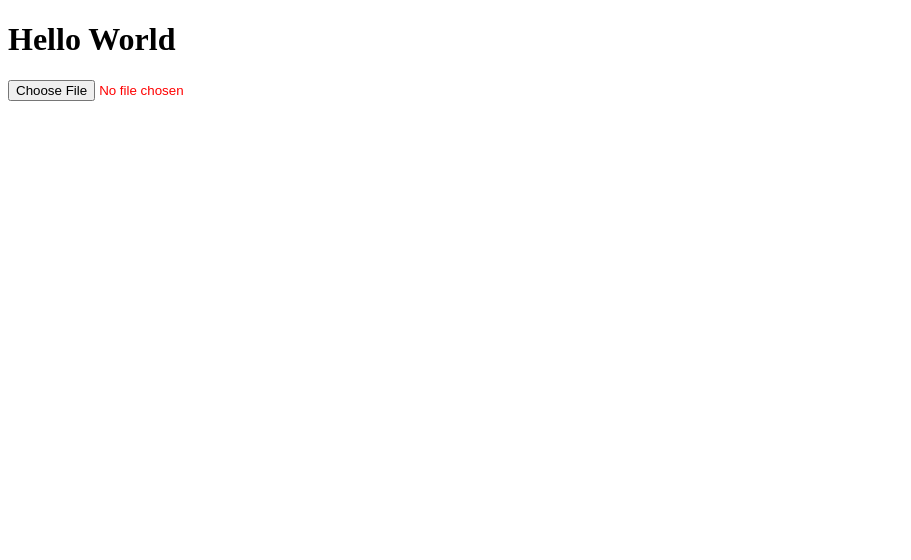
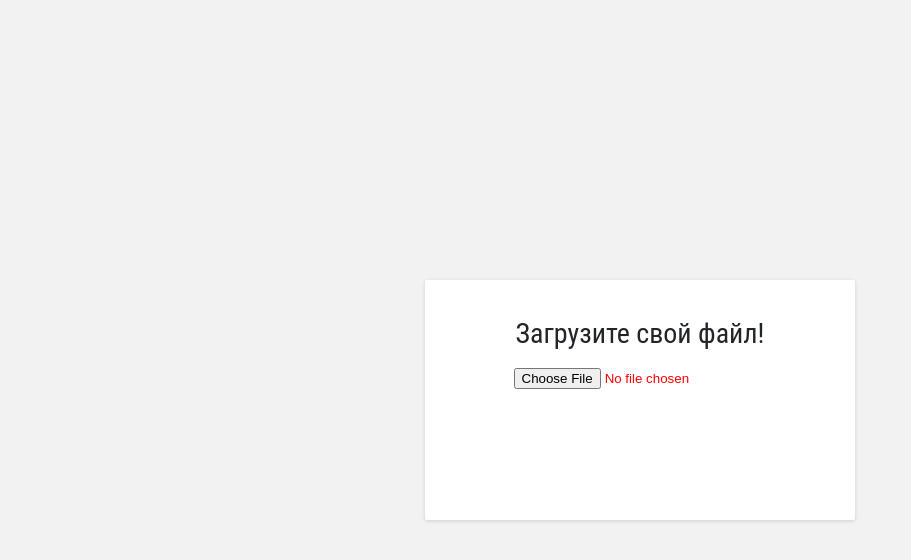
Before and after one commit to Baka9k/touch-instinct-test-task, a React app: page / in a window 1280 px wide. Shown: the top 560 px of the page, without its empty margins (0-911 px from the left). Built offline with nearby package versions, Linux system fonts and the light colour scheme; the HTML template or start-up script is replaced by a standard one.

Commit message:
Add styles for body

```diff
--- a/src/components/App.jsx
+++ b/src/components/App.jsx
@@ -1,13 +1,20 @@
 import React from 'react'
 import FileUploader from './FileUploader.jsx'
+import '../styles/App.scss'
 
 export default class App extends React.Component {
+
   render () {
     return (
-      <div className="container">
-        <h1>Hello World</h1>
-        <FileUploader />
+      <div id="app">
+        <div className="container">
+          <div id="content" className="centered centercontent">
+            <h1>Загрузите свой файл!</h1>
+            <FileUploader />
+          </div>
+        </div>
       </div>
     )
   }
+
 }
--- a/src/html/index.html
+++ b/src/html/index.html
@@ -5,6 +5,7 @@
     <meta charset="utf-8">
     <meta http-equiv="X-UA-Compatible" content="IE=edge">
     <meta name="viewport" content="width=device-width,initial-scale=1">
+    <link href="https://fonts.googleapis.com/css?family=Roboto+Condensed:400|Roboto:400,400i,700&amp;subset=cyrillic" rel="stylesheet">
     <title>File uploader</title>
   </head>
 
--- /dev/null
+++ b/src/styles/App.scss
@@ -0,0 +1,62 @@
+$font-family: Roboto, Helvetica, Arial, sans-serif;
+$font-family-headers: Roboto Condensed,Helvetica,Arial,sans-serif;
+$font-color: #212529;
+$font-size: 14px;
+
+html, body {
+  margin: 0;
+  padding: 0;
+}
+
+h1, h2, h3 {
+  font-family: $font-family-headers;
+}
+
+h1 {
+  font-weight: 400;
+  line-height: 1.1;
+}
+
+#app {
+  font-family: $font-family;
+  color: $font-color;
+  -webkit-font-smoothing: antialiased;
+  -moz-osx-font-smoothing: grayscale;
+  font-size: $font-size;
+  line-height: 20px;
+  width: 100%;
+  min-height: 100vh;
+  position: relative;
+  float: left;
+  background-color: #f2f2f2;
+}
+
+.container {
+  padding-left: 15px;
+  padding-right: 15px;
+  display: inline-block;
+}
+
+#content {
+  background-color: #fff;
+  border-radius: 2px;
+  box-shadow: 0 1px 4px 0 rgba(0,0,0,.14);
+  padding: 20px 15px;
+  width: 400px;
+  height: 200px;
+  max-width: 100%;
+}
+
+.centered {
+  display: inline-block;
+  position: absolute;
+  top: 0;
+  bottom: 0;
+  left: 0;
+  right: 0;
+  margin: auto;
+}
+
+.centercontent {
+  text-align: center;
+}
```
